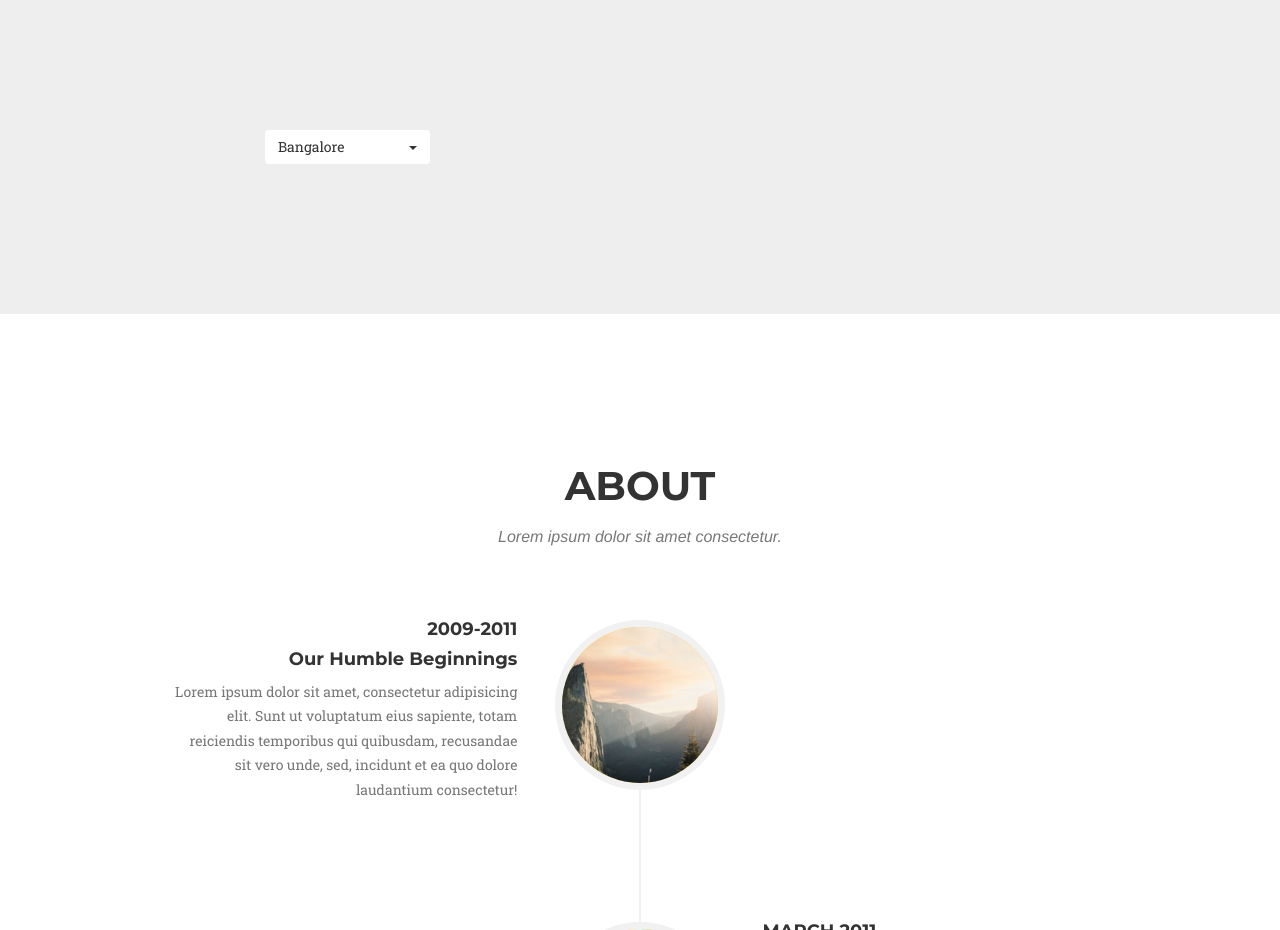
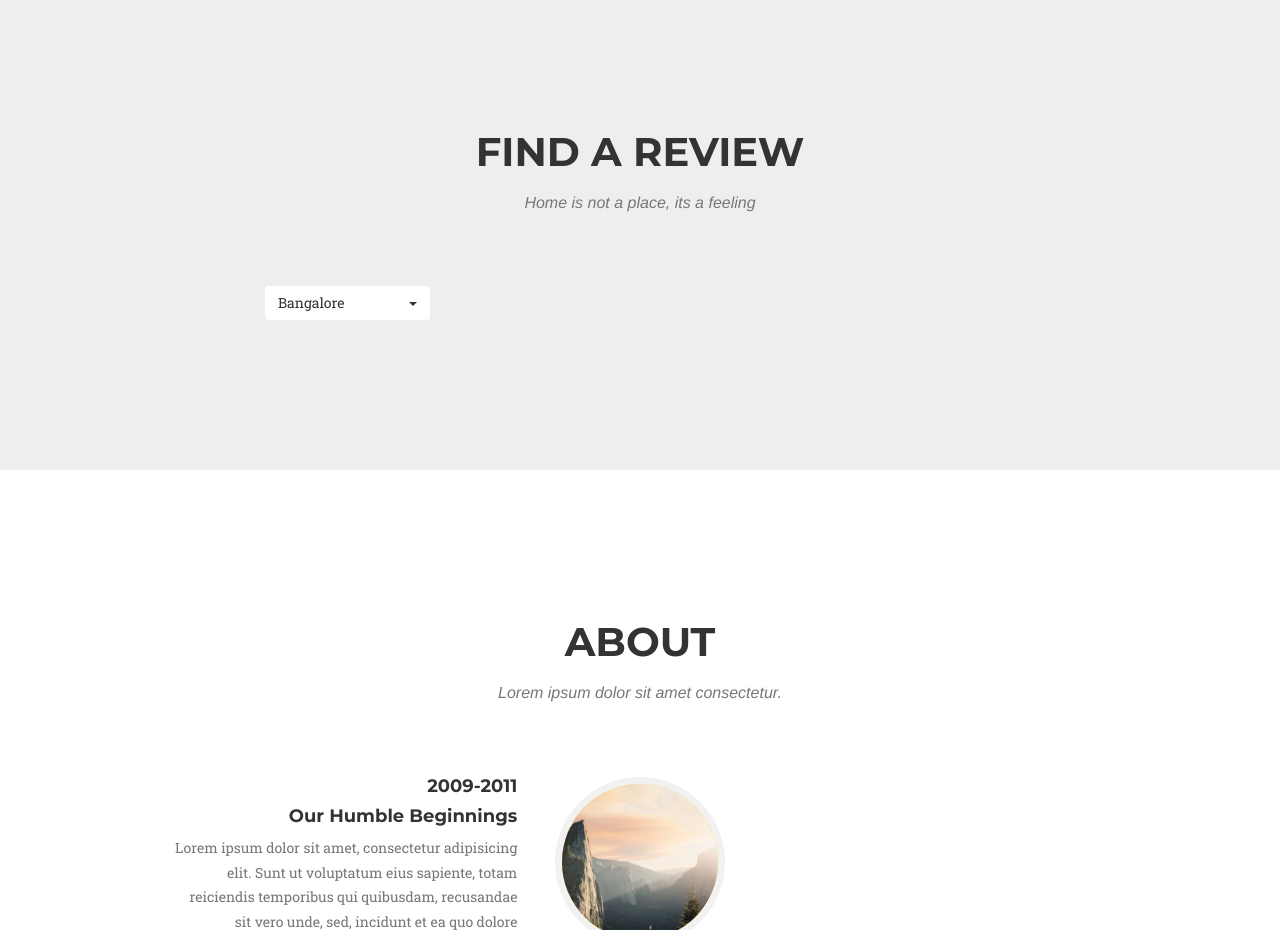
Before and after one commit to anunithmr/Landlord-Project, a website: page startbootstrap-agency-gh-pages/index.html in a window 1280 px wide. Shown: the part 1380-2310 px from the top of the page. Drawn offline with nearby package versions, Linux system fonts and the light colour scheme; a web font is replaced by a local one.

Commit message:
fixed missing heading for find a review

```diff
--- a/startbootstrap-agency-gh-pages/index.html
+++ b/startbootstrap-agency-gh-pages/index.html
@@ -127,6 +127,12 @@
     <!-- Portfolio Grid Section -->
     <section id="portfolio" class="bg-light-gray">
         <div class="container">
+            <div class = "row">
+                <div class="col-lg-12 text-center">
+                    <h2 class="section-heading">Find a review</h2>
+                    <h3 class="section-subheading text-muted">Home is not a place, its a feeling</h3>
+                </div>
+            </div>
             <div class="row">
                 <div class="col-md-2">
                 </div>
```
